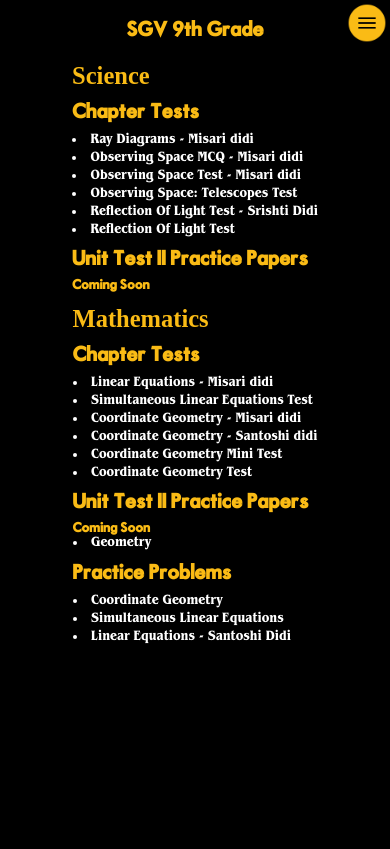
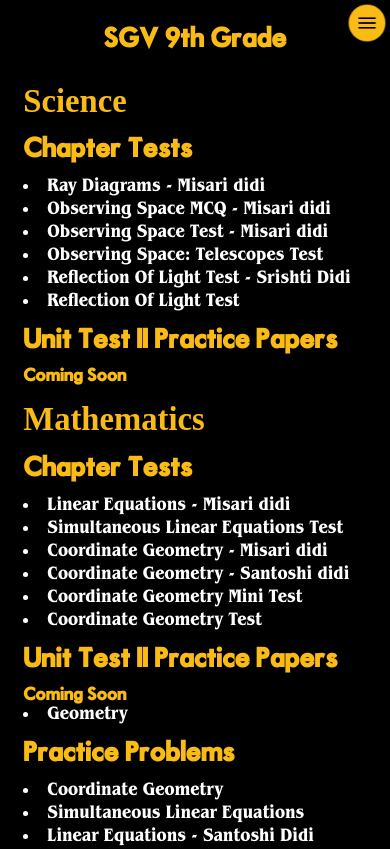
Before and after one commit to DhanushVDPT/sgvnext, a Next.js app: page /practice in a window 390 px wide. Built offline with nearby package versions, Linux system fonts and the light colour scheme; a web font is replaced by a local one.

Commit message:
Update global.css mobile bigger font

```diff
--- a/styles/global.css
+++ b/styles/global.css
@@ -124,8 +124,11 @@ li a:visited{
 }
 
 @media screen and (max-width:1107px){
+    .mobiletitle{
+        margin-top: 1em;
+    }
     body{
-        font-size: 0.6em;
+        font-size: 0.9em;
     }
     #sidebar-active{
         display: none;
@@ -133,7 +136,7 @@ li a:visited{
     .open-sidebar{
         position:fixed;
         top:0.2em;
-        right: 0.2em;
+        right:0.2em;
     }
     .close-sidebar{
         margin-bottom: 1em;
@@ -152,15 +155,12 @@ li a:visited{
     .hamburger{
         cursor: pointer;
     }
-    .mobiletitle{
-        margin-top: 1em;
-    }
     .nav-bar{
         height: 100vh;
         position: fixed;
         top:0;
         right: -100%;
-        width: 30vw;
+        width: 40vw;
         background: #FABB15;
         transition: 0.4s ease-out;
         z-index: 10;
@@ -189,14 +189,21 @@ li a:visited{
         left: 0;
         z-index: 9;
     }
+    th, td{
+        font-size: 0.78em;
+    }
 }
 
 @media screen and (max-width:535px){
+    body{
+        font-size: 0.8em;
+    }
     th, td{
-        font-size: 0.8em;
+        font-size: 0.63em;
     }
     .subject{
         flex-direction: column;
-        align-items: center;
+        align-items: flex-start;
+        margin-left: 1.5em;
     }
 }
```
